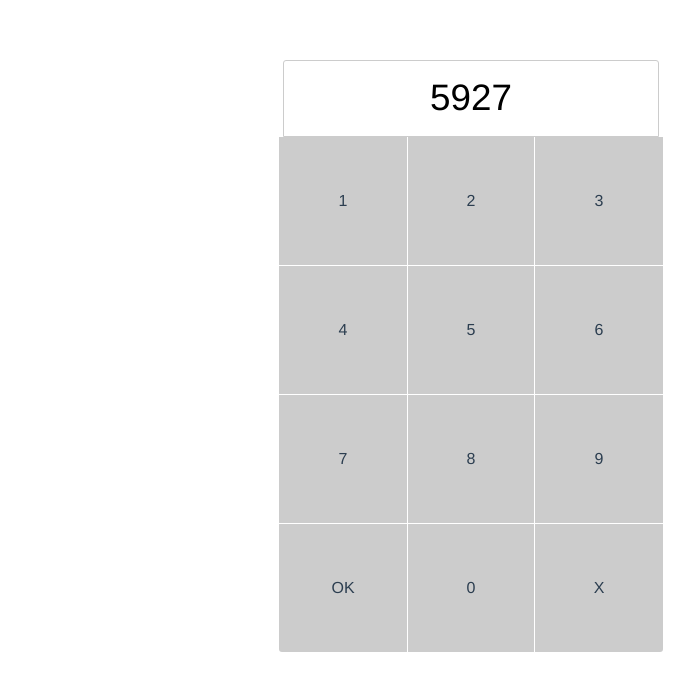
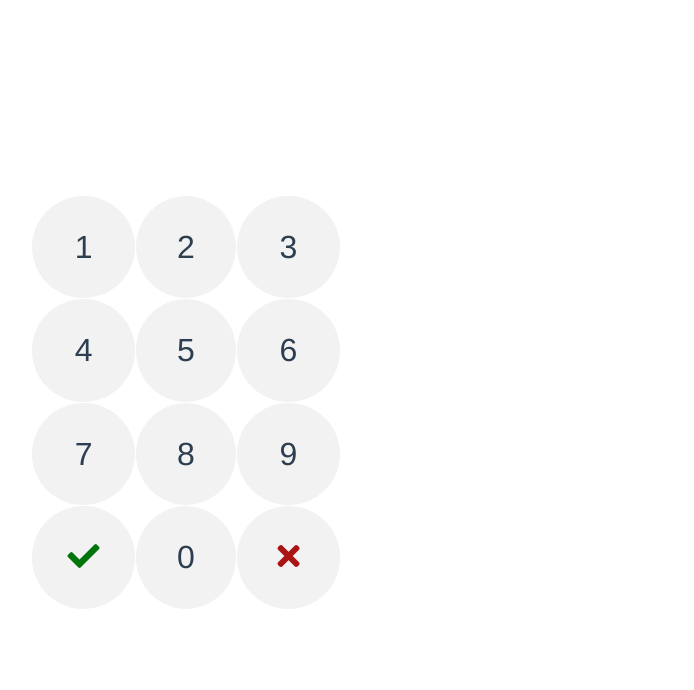
Before and after one commit to Keyyubi/MindOfMaster, a Vue app: page / in a window 1280 px wide. Shown: the top 690 px of the page, without its empty margins (169-863 px from the left). Built offline with nearby package versions, Linux system fonts and the light colour scheme.

Commit message:
guess functionality and history functionality added

```diff
--- a/src/components/NumPad.vue
+++ b/src/components/NumPad.vue
@@ -1,28 +1,50 @@
 <template>
-  <div class="numPad-container">
-    <div>
-      <input type="text" max="9876" min="1234" class="inp-guess brd-tl brd-tr" :value="initVal">
-    </div>
+  <div class="container">
+    <div class="row">
+      <div class="col-6 numPad-container">
+        <div class="guess-container">{{guessVal}}</div>
         <ul class="numPad">
-      <li class="num-btn">1</li>
-      <li class="num-btn mid">2</li>
-      <li class="num-btn">3</li>
+          <li @click="numberClick(1)" class="num-btn">1</li>
+          <li @click="numberClick(2)" class="num-btn mid">2</li>
+          <li @click="numberClick(3)" class="num-btn">3</li>
         </ul>
         <ul class="numPad">
-      <li class="num-btn">4</li>
-      <li class="num-btn mid">5</li>
-      <li class="num-btn">6</li>
+          <li @click="numberClick(4)" class="num-btn">4</li>
+          <li @click="numberClick(5)" class="num-btn mid">5</li>
+          <li @click="numberClick(6)" class="num-btn">6</li>
         </ul>
         <ul class="numPad">
-      <li class="num-btn">7</li>
-      <li class="num-btn mid">8</li>
-      <li class="num-btn">9</li>
+          <li @click="numberClick(7)" class="num-btn">7</li>
+          <li @click="numberClick(8)" class="num-btn mid">8</li>
+          <li @click="numberClick(9)" class="num-btn">9</li>
         </ul>
         <ul class="numPad">
-      <li class="num-btn brd-bl">OK</li>
-      <li class="num-btn mid">0</li>
-      <li class="num-btn brd-br">X</li>
+          <li @click="numberClick(11)" class="num-btn brd-bl btn-ok">
+            <i class="fas fa-check"></i>
+          </li>
+          <li @click="numberClick(0)" class="num-btn mid">0</li>
+          <li @click="numberClick(-1)" class="num-btn brd-br btn-cancel">
+            <i class="fas fa-times"></i>
+          </li>
         </ul>
+        <div
+          class="alert alert-secondary mt-2"
+          role="alert"
+          v-show="resultText.length > 0"
+        >{{resultText}}</div>
+        <div
+          class="alert alert-danger mt-2"
+          role="alert"
+          v-show="errorText.length > 0"
+        >{{errorText}}</div>
+        <div class="info-text"></div>
+      </div>
+      <div class="col-6 guess-history">
+        <ul class="history">
+          <li v-for="(item,key) in history" :key="key" v-html="item">{{item}}</li>
+        </ul>
+      </div>
+    </div>
   </div>
 </template>
 
@@ -31,7 +53,10 @@ export default {
   data() {
     return {
       guessVal: "",
-      initVal: ""
+      initVal: "",
+      history: [],
+      errorText: "",
+      resultText: ""
     };
   },
   methods: {
@@ -55,8 +80,10 @@ export default {
     // For comparing all digits to see
     // if all digits diffirent from each other or not
     // returns true if number is valid, otherwise returns false (not valid)
-    checkDigits(integer) {
-      var arr = ("" + integer).split("");
+    checkDigits(strDigit) {
+      if (strDigit.length < 2) return true;
+
+      var arr = strDigit.split("");
       for (let i = 0; i < arr.length; i++) {
         let val = arr[i];
         if (i < 4) {
@@ -70,25 +97,54 @@ export default {
     },
 
     // Comparing users guess and the target number
-    checkGuess(initVal,guessVal) {
+    checkGuess(guessVal) {
       var guessArr = ("" + guessVal).split("");
-      var initArr = ("" + initVal).split("");
-      var _100correct=0; var _50correct=0;
+      var initArr = ("" + this.initVal).split("");
+      var _100correct = 0;
+      var _50correct = 0;
       for (let i = 0; i < initArr.length; i++) {
-        if(initArr.includes(guessArr[i]))
-            if(guessArr[i] === initArr[i])
-                _100correct++;
-            else
-                _50correct--;
+        if (initArr.includes(guessArr[i]))
+          if (guessArr[i] === initArr[i]) _100correct++;
+          else _50correct--;
       }
-      if(_100correct===4)
-        return "+4";
-      else if(_50correct===-4)
-        return "" + _50correct;
-      else if(!_100correct && !_50correct)
-        return "0";
-      else
-        return "+" + _100correct + " / " + _50correct;
+      if (_100correct === 4) return "+4";
+      else if (_50correct === -4) return "" + _50correct;
+      else if (!_100correct && !_50correct) return "0";
+      else return "+" + _100correct + " / " + _50correct;
+    },
+
+    numberClick(number) {
+      switch (number) {
+        // Cancel butonu
+        case -1:
+          this.guessVal = "";
+          break;
+        // Tahmin butonu
+        case 11:
+          if (this.guessVal.length !== 4) {
+            if (this.guessVal.length === 0)
+              this.errorText = "Bisey girmedinki :(";
+            else this.errorText = "4 basamakli sayi gir 4! 4!";
+            return;
+          }
+          this.resultText = this.checkGuess(this.guessVal);
+          this.history.push(this.guessVal + " --> " + this.resultText);
+          break;
+        // NumPad Sayi butonlari
+        default:
+          if (this.guessVal.length === 4 || this.guessVal.length === 0) {
+            if (number === 0) {
+              this.errorText = "0 ile baslanmaz";
+              return;
+            } else {
+              this.guessVal = "";
+            }
+          }
+          var newVal = this.guessVal + number;
+          if (this.checkDigits(newVal)) this.guessVal = newVal;
+          else this.errorText = "Rakamlar farkli olsun pliz";
+          break;
+      }
     }
   },
 
@@ -100,43 +156,67 @@ export default {
 
 <style lang="scss">
 .numPad-container {
-  width: 30vw;
+  width: 24vw;
   height: auto;
-  margin: 5vh auto;
-}
+  margin: 0 auto;
+  position: relative;
+
   .numPad {
     display: flex;
     padding: 0;
     margin: 0;
     border-bottom: #fff 1px solid;
-}
+    justify-content: center;
+
     .num-btn {
-  background-color: #ccc;
-  width: 10vw;
-  height: 10vw;
+      background-color: hsl(0, 0%, 95%);
+      width: 8vw;
+      height: 8vw;
+      border-radius: 50%;
       list-style-type: none;
       text-align: center;
-  line-height: 10vw;
+      line-height: 8vw;
+      font-size: 2rem;
+      font-weight: 400;
       cursor: pointer;
+
+      &:active {
+        background-color: rgb(236, 236, 236);
+      }
     }
 
-.num-btn:active {
-  background-color: rgb(236, 236, 236);
+    .btn-ok {
+      color: hsl(125, 98%, 23%);
     }
 
-.numPad .mid {
+    .btn-cancel {
+      color: hsl(0, 79%, 37%);
+    }
+
+    .mid {
       border-left: #fff 1px solid;
       border-right: #fff 1px solid;
     }
+  }
 
-.inp-guess {
+  .guess-container {
     width: 98%;
-  height: 6vw;
+    min-height: 15vh;
+    height: auto;
     padding: 10px 0;
-  margin: 0 auto;
+    margin: 1vh auto;
     text-align: center;
-  font-size: 2.3rem;
-  border: 1px solid #ccc;
+    font-size: 4rem;
+    border-radius: 5px;
+  }
+}
+
+.guess-history {
+  .history {
+    li {
+      list-style-type: none;
+    }
+  }
 }
 
 /* top-left border radius */
--- a/src/main.js
+++ b/src/main.js
@@ -3,6 +3,8 @@ import App from './App.vue'
 
 Vue.config.productionTip = false
 
+
+
 new Vue({
   render: h => h(App),
 }).$mount('#app')
```
Lines whose indentation alone changed are shown as unchanged.
